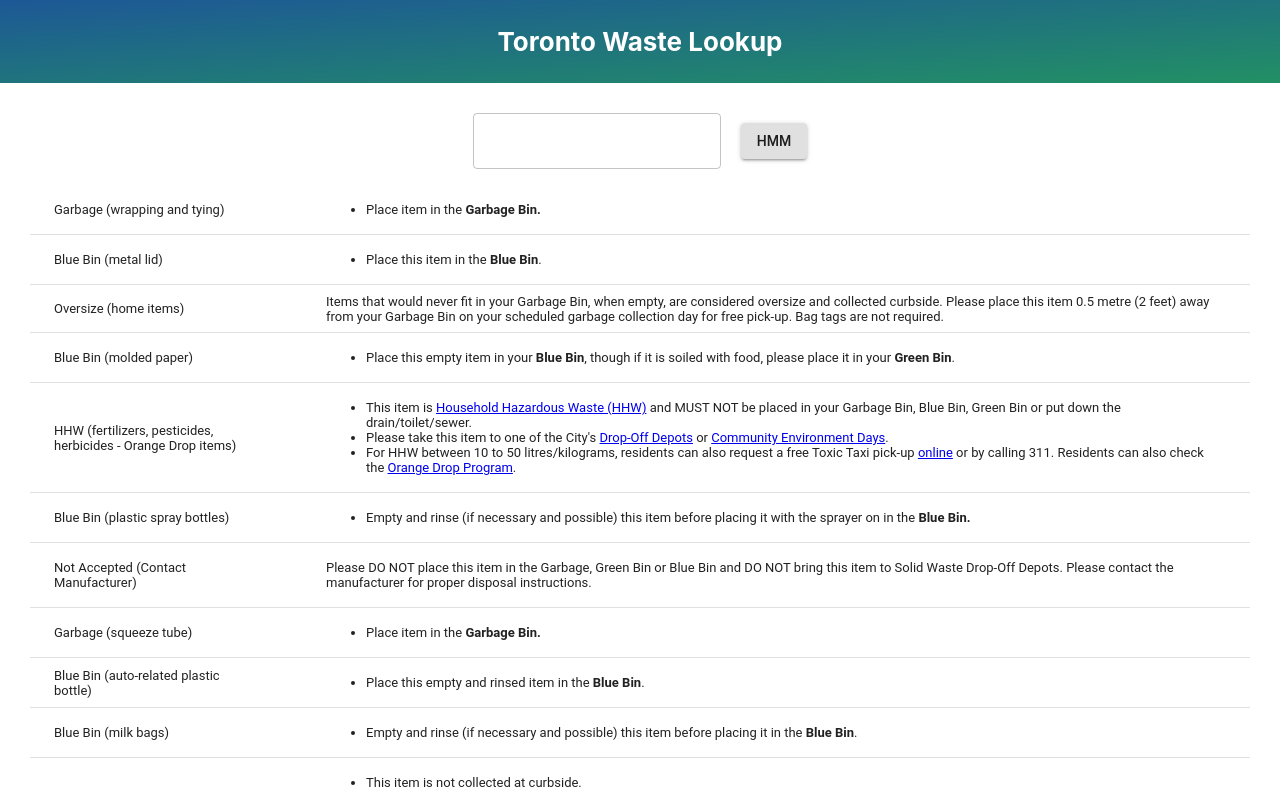
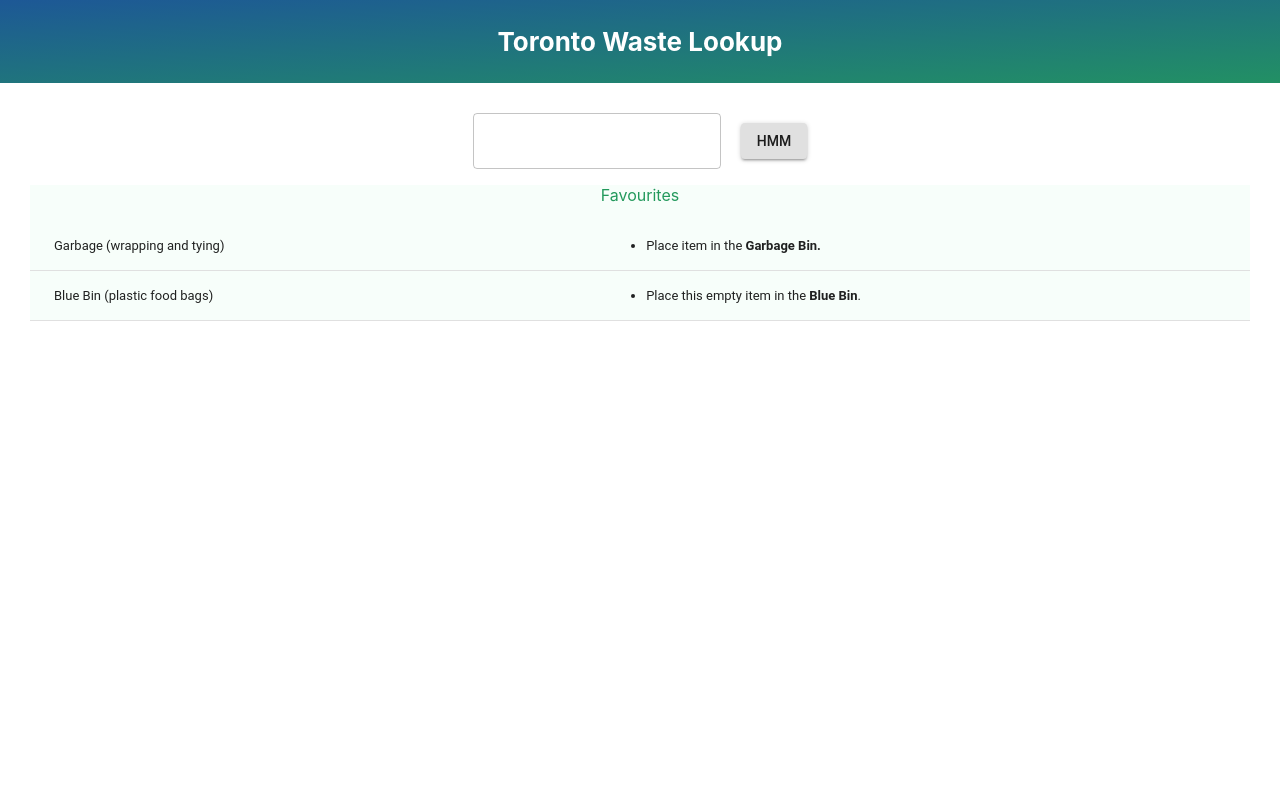
Before and after one commit to hannahli2010/wasteLookup, a React (Create React App) app: page / in a window 1280 px wide. Shown: the top 789 px of the page. Built offline with nearby package versions, Linux system fonts and the light colour scheme.

Commit message:
Basic filter and favourites table added

```diff
--- a/src/App.js
+++ b/src/App.js
@@ -7,13 +7,14 @@
   state = {
     filter: "",
     display: "",
-    rows: data,
+    rows: null,
+    favourites: data.filter(item => item.keywords.search("bread bag") >= 0),
   }
-
 
   handleChange = event => {
     this.setState({
       filter: event.target.value,
+      rows: event.target.value == "" ? null : this.state.rows,
     });
   }
 
@@ -21,18 +22,17 @@
     console.log(data[0].keywords);
     this.setState({
       display: this.state.filter,
+      rows: this.state.filter == ""
+        ? null
+        : data.filter(item => item.keywords.search(this.state.filter) >= 0 || item.category.search(this.state.filter) >= 0),
     });
   }
-
-  rowData =
-    <ul> <li>This item is&nbsp;<a href="https://www.toronto.ca/services-payments/recycling-organics-garbage/household-hazardous-waste/" target="_self">Household Hazardous Waste (HHW)</a>&nbsp;and MUST NOT be placed in your Garbage Bin, Blue Bin, Green Bin or put down the drain/toilet/sewer.</li> <li>Please take this item to one of the City&#x27;s&nbsp;<a href="http://www.toronto.ca/garbage/depots.htm" target="_blank" rel="noopener">Drop-Off Depots</a>&nbsp;or&nbsp;<a href="http://www.toronto.ca/environment_days/index.htm" target="_blank" rel="noopener">Community Environment Days</a>.</li> <li>For HHW between 10 to 50 litres/kilograms, residents can also request a free Toxic Taxi pick-up&nbsp;<a href="https://secure.toronto.ca/webwizard/html/household_hazardous_waste.htm">online</a>&nbsp;or by calling 311. Residents can also check the&nbsp;<a href="http://www.makethedrop.ca." target="_blank" rel="noopener">Orange Drop Program</a>.</li> </ul>
 
   htmlDecode(input){
     var e = document.createElement('div');
     e.innerHTML = input;
     return e.childNodes.length === 0 ? "" : e.childNodes[0].nodeValue;
   }
-
 
   render() {
     return (
@@ -42,17 +42,33 @@
             Toronto Waste Lookup
           </p>
         </header>
-        <div style= {{margin:30}}>
+        <div style= {{margin:30, 'flex-direction': 'column'}}>
           <div className="Row">
             <TextField id="searchField" type="text" onChange={this.handleChange} variant="outlined" />
             <Button id="search" variant="contained" onClick = {this.handleSearch} style={{marginLeft: 20}}>
               HMm
             </Button>
           </div>
-          <p>{this.state.display}</p>
           <Table className='Table'>
             <TableBody >
-              {this.state.rows.map((row, index) => (
+              {this.state.rows &&
+                this.state.rows.map((row, index) => (
+                  <TableRow className='Table_Row' key={index}>
+                    <TableCell>{row.title}</TableCell>
+                    <TableCell>
+                      <div dangerouslySetInnerHTML= {{__html: this.htmlDecode(row.body)}}/>
+                    </TableCell>
+                  </TableRow>
+                ))}
+            </TableBody>
+          </Table>
+          <div style={{'background-color': '#f7fefa', 'align-items': 'flex-start', 'justify-content': 'flex-start','color' : '#23995c'}}>
+            <p>Favourites</p>
+
+            <Table>
+              <TableBody >
+                {this.state.favourites &&
+                  this.state.favourites.map((row, index) => (
                     <TableRow className='Table_Row' key={index}>
                       <TableCell>{row.title}</TableCell>
                       <TableCell>
@@ -64,6 +80,7 @@
             </Table>
           </div>
         </div>
+      </div>
     );
   }
 }
```
Lines whose indentation alone changed are shown as unchanged.
